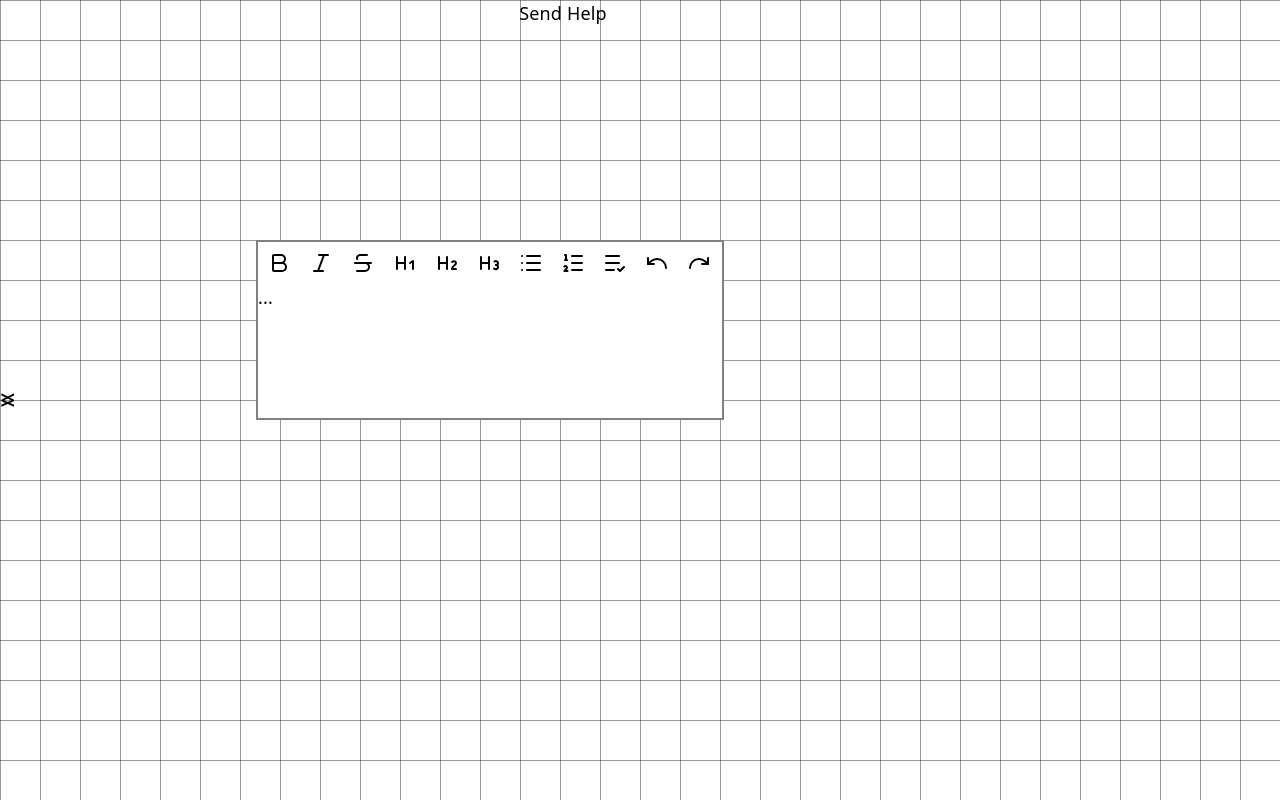
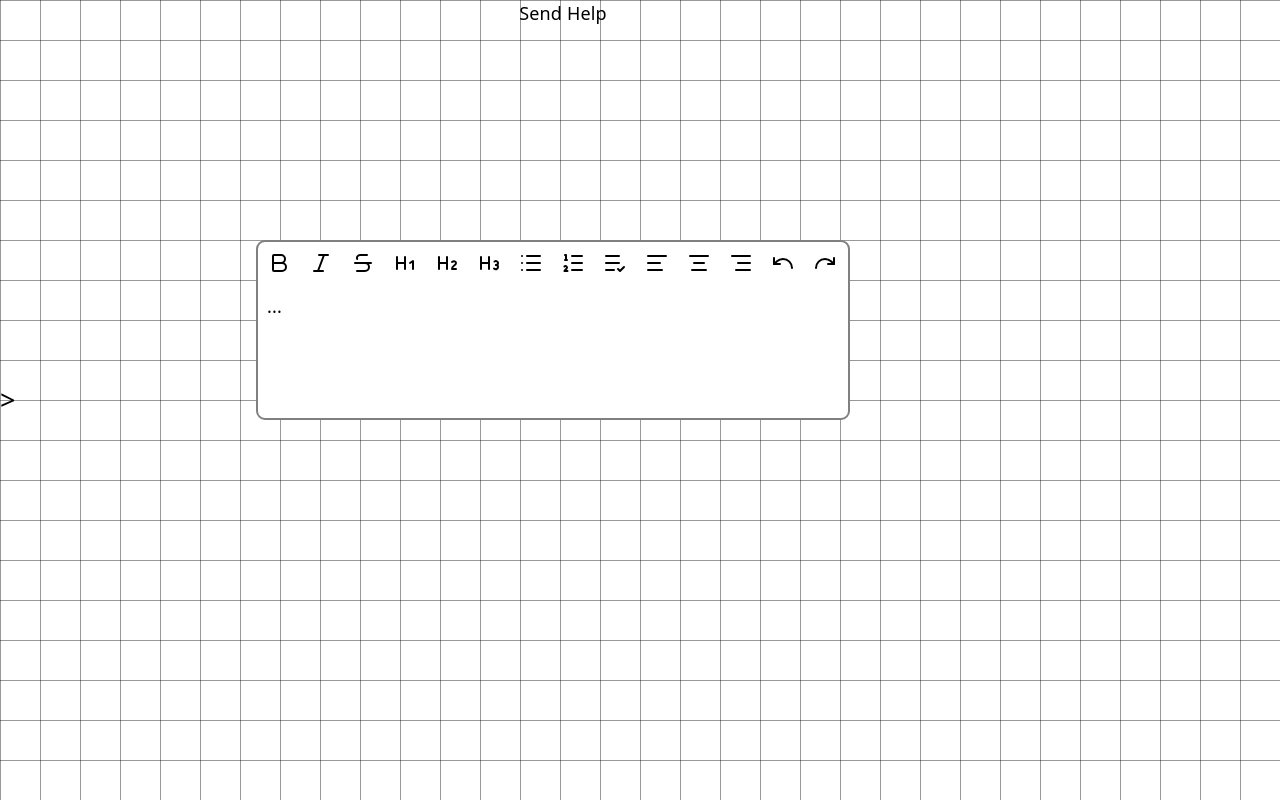
Before and after one commit to DayneTe/Node-Test, a React (Vite) app in the folder client/Notes/: page / in a window 1280 px wide. Shown: the top 800 px of the page. Built offline with nearby package versions, Linux system fonts and the light colour scheme.

Commit message:
Add list functionality

```diff
--- a/client/Notes/package.json
+++ b/client/Notes/package.json
@@ -14,6 +14,7 @@
     "@fontsource-variable/geist": "^5.2.9",
     "@tailwindcss/vite": "^4.3.1",
     "@tiptap/extension-list": "^3.27.1",
+    "@tiptap/extension-text-align": "^3.27.1",
     "@tiptap/pm": "^3.27.1",
     "@tiptap/react": "^3.27.1",
     "@tiptap/starter-kit": "^3.27.1",
--- a/client/Notes/src/App.css
+++ b/client/Notes/src/App.css
@@ -71,7 +71,7 @@
   }
 }
 
-.sidePanel__close {
+.sidePanelButton {
   cursor: pointer;
   position: absolute;
   top: 50%;
@@ -82,6 +82,13 @@
   border-top-right-radius: 15px;
   border-bottom-right-radius: 15px;
   border-color: transparent;
+
+  &.sidePanelButton--hidden {
+    opacity: 0;
+    visibility: hidden;
+    pointer-events: none;
+  }
+
 }
 
 .openButton {
@@ -128,11 +135,12 @@
 .TestNote {
   color: black;
   position: absolute;
-  width: 26em;
+  width: 33em;
   height: auto;
   min-height: 10em;
   background-color: white;
   border: 2px solid gray;
+  border-radius: 0.5em;
   margin-left: auto;
   margin-right: auto;
   top: 30%;
--- a/client/Notes/src/App.tsx
+++ b/client/Notes/src/App.tsx
@@ -26,7 +26,7 @@ function App() {
     <>
       <section className={`sidePanel ${panelState ? "sidePanel--open" : ""}`}>
         <button
-          className="sidePanel__close"
+          className={`${panelState ? "sidePanelButton " :"sidePanelButton--hidden"} `}
           onClick={() => setOpen((prev) => !prev)}
         >
           {"<"}
--- a/client/Notes/src/components/editor.tsx
+++ b/client/Notes/src/components/editor.tsx
@@ -1,13 +1,36 @@
 "use client"
 import { Tiptap, useEditor } from '@tiptap/react'
 import StarterKit from '@tiptap/starter-kit'
+import TextAlign from "@tiptap/extension-text-align"
 import { MenuBar } from './menuBar'
 import '../index.css'
 
 function Editor() {
     const editor = useEditor({
-        extensions: [StarterKit],
+        extensions: [
+            StarterKit.configure({
+                bulletList: {
+                    HTMLAttributes: {
+                        class: "list-disc ml-4"
+                    }
+                },
+                orderedList: {
+                    HTMLAttributes: {
+                        class: "list-decimal ml-4"
+                    }
+                }
+
+            }),
+            TextAlign.configure({
+                types: ["heading", "paragraph"]
+            })
+        ],
         content: '<p>...</p>',
+        editorProps: {
+            attributes: {
+                class: "p-2"
+            }
+        }
     })
 
     if (!editor) return null
--- a/client/Notes/src/components/menuBar.tsx
+++ b/client/Notes/src/components/menuBar.tsx
@@ -1,8 +1,9 @@
 import type { Editor } from '@tiptap/core'
 import { useEditorState } from '@tiptap/react'
-import { BoldIcon, Heading1Icon, Heading2Icon, Heading3Icon, ItalicIcon, ListCheckIcon, ListIcon, ListOrderedIcon, RedoIcon, StrikethroughIcon, UndoIcon } from 'lucide-react'
+import { BoldIcon, Heading1Icon, Heading2Icon, Heading3Icon, ItalicIcon, ListCheckIcon, ListIcon, ListOrderedIcon, RedoIcon, StrikethroughIcon, TextAlignCenterIcon, TextAlignEndIcon, TextAlignStartIcon, UndoIcon } from 'lucide-react'
 import { menuBarStateSelector } from './menuBarState.tsx'
 import { Toggle } from '@base-ui/react/toggle'
+import { TaskList } from '@tiptap/extension-list'
 
 
 export const MenuBar = ({ editor }: { editor: Editor | null }) => {
@@ -76,6 +77,24 @@ export const MenuBar = ({ editor }: { editor: Editor | null }) => {
                 >
                     <ListCheckIcon />
                 </Toggle>
+                <Toggle
+                    onClick={() => editor.chain().focus().setTextAlign("left").run()}
+                    className={editorState.isAlignLeft ? 'is-active' : ''}
+                >
+                    <TextAlignStartIcon />
+                </Toggle>
+                <Toggle
+                    onClick={() => editor.chain().focus().toggleTextAlign("center").run()}
+                    className={editorState.isAlignCenter ? 'is-active' : ''}
+                >
+                    <TextAlignCenterIcon />
+                </Toggle>
+                <Toggle
+                    onClick={() => editor.chain().focus().toggleTextAlign("right").run()}
+                    className={editorState.isAlignRight ? 'is-active' : ''}
+                >
+                    <TextAlignEndIcon />
+                </Toggle>
                 <button onClick={() => editor.chain().focus().undo().run()} disabled={!editorState.canUndo}>
                     <UndoIcon />
                 </button>
--- a/client/Notes/src/components/menuBarState.tsx
+++ b/client/Notes/src/components/menuBarState.tsx
@@ -25,6 +25,11 @@ export function menuBarStateSelector(ctx: EditorStateSnapshot<Editor>) {
     isBulletList: ctx.editor.isActive('bulletList') ?? false,
     isOrderedList: ctx.editor.isActive('orderedList') ?? false,
     isTaskList: ctx.editor.isActive('taskList') ?? false,
+    // Text Align
+    isAlignLeft: ctx.editor.isActive('AlignLeft') ?? false,
+    isAlignRight: ctx.editor.isActive('AlignRight') ?? false,
+    isAlignCenter: ctx.editor.isActive('AlignCenter') ?? false,
+
     // History
     canUndo: ctx.editor.can().chain().undo().run() ?? false,
     canRedo: ctx.editor.can().chain().redo().run() ?? false,
--- a/client/Notes/src/components/testMenuBar.tsx
+++ /dev/null
@@ -1,25 +0,0 @@
-import { useTiptap } from '@tiptap/react'
-
-function TestMenuBar() {
-  const { editor } = useTiptap()
-
-  if (!editor) return null
-
-  return (
-    <div className="flex gap-4">
-      <button
-        onClick={() => editor.chain().focus().toggleBold().run()}
-        className={editor.isActive('bold') ? 'is-active' : ''}
-      >
-        Bold
-      </button>
-      <button
-        onClick={() => editor.chain().focus().toggleItalic().run()}
-        className={editor.isActive('italic') ? 'is-active' : ''}
-      >
-        Italic
-      </button>
-    </div>
-  )
-}
-export default TestMenuBar;
--- a/client/Notes/src/index.css
+++ b/client/Notes/src/index.css
@@ -103,3 +103,28 @@ body {
     font-size: 1.1rem;
   }
 }
+
+ul[data-type="taskList"] {
+  list-style: none;
+  margin-left: 0;
+  padding: 0;
+
+  li {
+    align-items: center;
+    display: flex;
+
+    > label {
+      flex: 0 0 auto;
+      margin-right: 0.5rem;
+      user-select: none;
+    }
+
+    > div {
+      flex: 1 1 auto;
+    }
+  }
+
+  input[type="checkbox"] {
+    cursor: pointer;
+  }
+}
```
Also changed, not shown: 1 other file (tests, documents, lock files or other folders).
